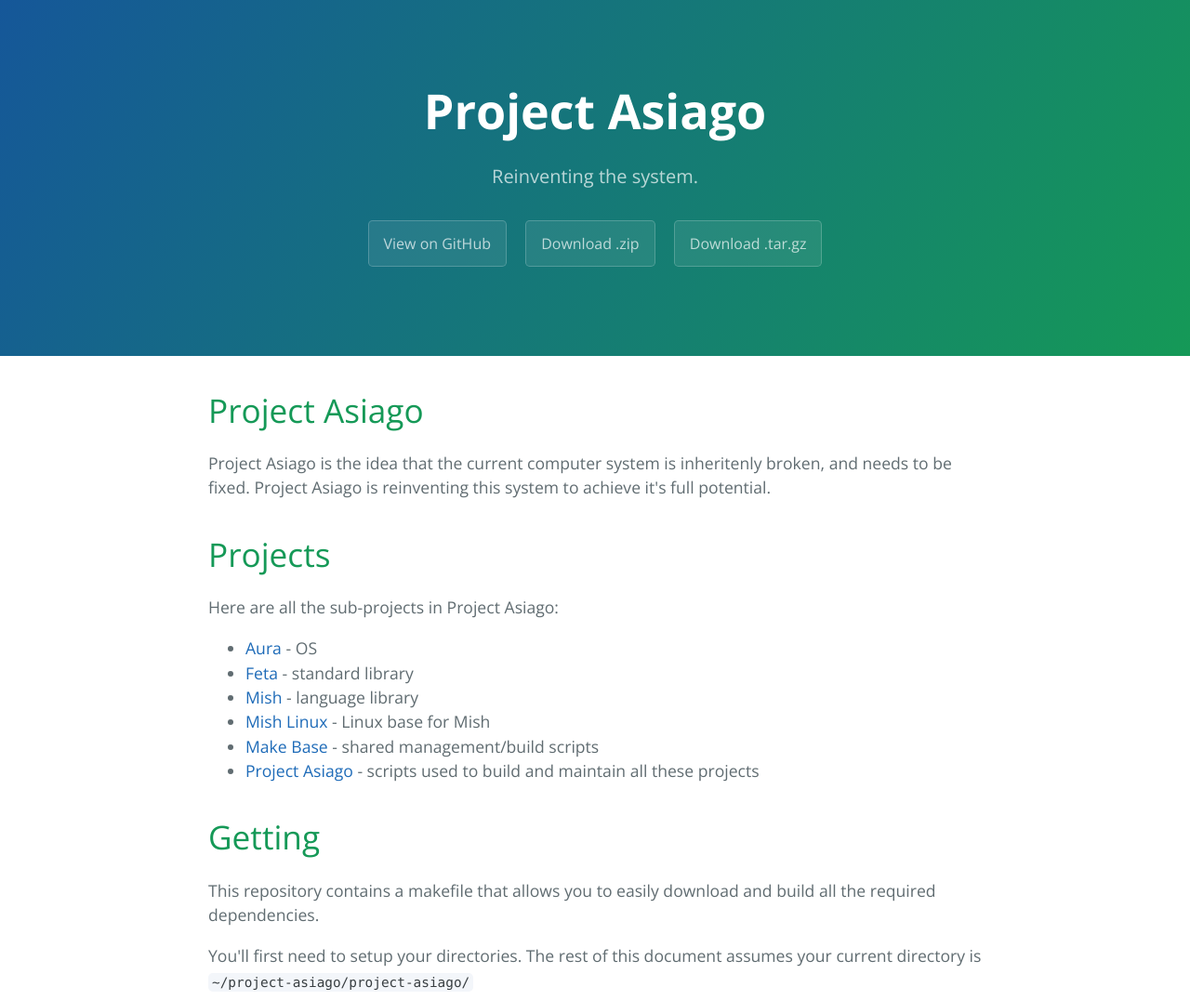
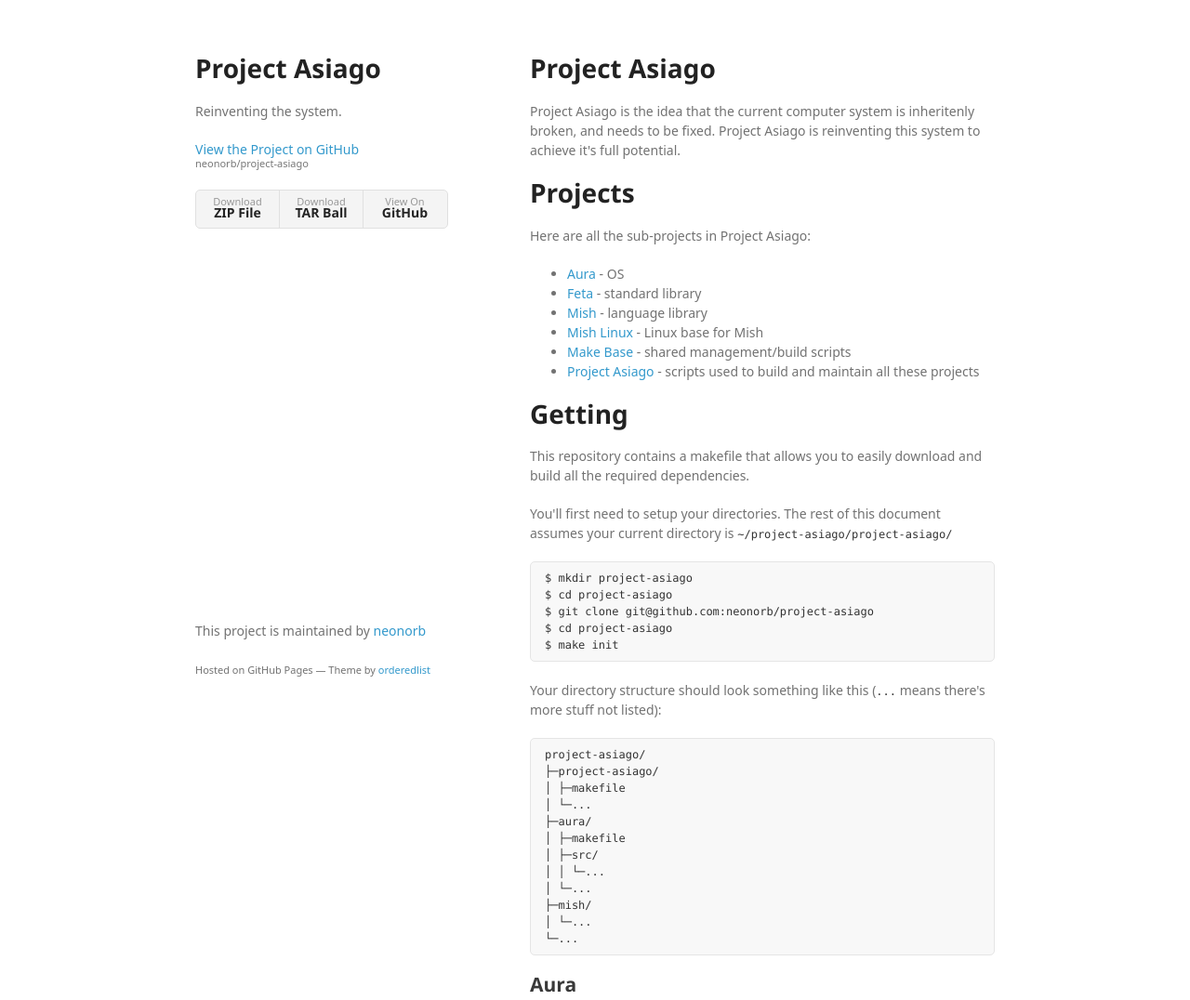
Before and after one commit to neonorb/project-asiago, a plain HTML site: page index.html in a window 1280 px wide. Shown: the top 1076 px of the page at 93% size. Drawn offline with nearby package versions, Linux system fonts and the light colour scheme; a web font is replaced by a local one.

Commit message:
Create gh-pages branch via GitHub

```diff
--- a/index.html
+++ b/index.html
@@ -1,25 +1,34 @@
-<!DOCTYPE html>
-<html lang="en-us">
+<!doctype html>
+<html>
   <head>
-    <meta charset="UTF-8">
+    <meta charset="utf-8">
+    <meta http-equiv="X-UA-Compatible" content="chrome=1">
     <title>Project Asiago by neonorb</title>
-    <meta name="viewport" content="width=device-width, initial-scale=1">
-    <link rel="stylesheet" type="text/css" href="stylesheets/normalize.css" media="screen">
-    <link href='https://fonts.googleapis.com/css?family=Open+Sans:400,700' rel='stylesheet' type='text/css'>
-    <link rel="stylesheet" type="text/css" href="stylesheets/stylesheet.css" media="screen">
-    <link rel="stylesheet" type="text/css" href="stylesheets/github-light.css" media="screen">
+
+    <link rel="stylesheet" href="stylesheets/styles.css">
+    <link rel="stylesheet" href="stylesheets/github-light.css">
+    <meta name="viewport" content="width=device-width">
+    <!--[if lt IE 9]>
+    <script src="//html5shiv.googlecode.com/svn/trunk/html5.js"></script>
+    <![endif]-->
   </head>
   <body>
-    <section class="page-header">
-      <h1 class="project-name">Project Asiago</h1>
-      <h2 class="project-tagline">Reinventing the system.</h2>
-      <a href="https://github.com/neonorb/project-asiago" class="btn">View on GitHub</a>
-      <a href="https://github.com/neonorb/project-asiago/zipball/master" class="btn">Download .zip</a>
-      <a href="https://github.com/neonorb/project-asiago/tarball/master" class="btn">Download .tar.gz</a>
-    </section>
+    <div class="wrapper">
+      <header>
+        <h1>Project Asiago</h1>
+        <p>Reinventing the system.</p>
 
-    <section class="main-content">
-      <h1>
+        <p class="view"><a href="https://github.com/neonorb/project-asiago">View the Project on GitHub <small>neonorb/project-asiago</small></a></p>
+
+
+        <ul>
+          <li><a href="https://github.com/neonorb/project-asiago/zipball/master">Download <strong>ZIP File</strong></a></li>
+          <li><a href="https://github.com/neonorb/project-asiago/tarball/master">Download <strong>TAR Ball</strong></a></li>
+          <li><a href="https://github.com/neonorb/project-asiago">View On <strong>GitHub</strong></a></li>
+        </ul>
+      </header>
+      <section>
+        <h1>
 <a id="project-asiago" class="anchor" href="#project-asiago" aria-hidden="true"><span aria-hidden="true" class="octicon octicon-link"></span></a>Project Asiago</h1>
 
 <p>Project Asiago is the idea that the current computer system is inheritenly broken, and needs to be fixed. Project Asiago is reinventing this system to achieve it's full potential.</p>
@@ -144,15 +153,13 @@ $ mish
 </li>
 <li>namespaces</li>
 </ul>
-
-      <footer class="site-footer">
-        <span class="site-footer-owner"><a href="https://github.com/neonorb/project-asiago">Project Asiago</a> is maintained by <a href="https://github.com/neonorb">neonorb</a>.</span>
-
-        <span class="site-footer-credits">This page was generated by <a href="https://pages.github.com">GitHub Pages</a> using the <a href="https://github.com/jasonlong/cayman-theme">Cayman theme</a> by <a href="https://twitter.com/jasonlong">Jason Long</a>.</span>
+      </section>
+      <footer>
+        <p>This project is maintained by <a href="https://github.com/neonorb">neonorb</a></p>
+        <p><small>Hosted on GitHub Pages &mdash; Theme by <a href="https://github.com/orderedlist">orderedlist</a></small></p>
       </footer>
-
-    </section>
-
+    </div>
+    <script src="javascripts/scale.fix.js"></script>
 
   </body>
 </html>
```
